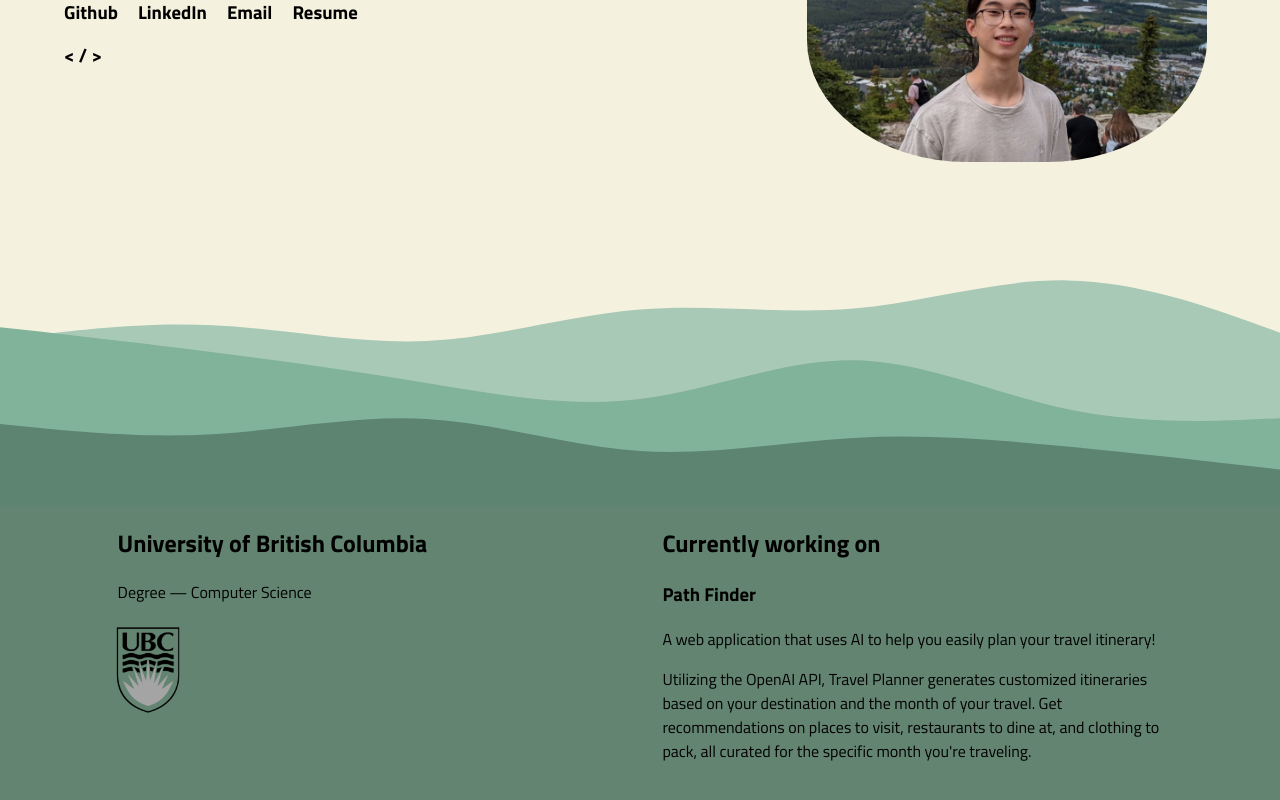
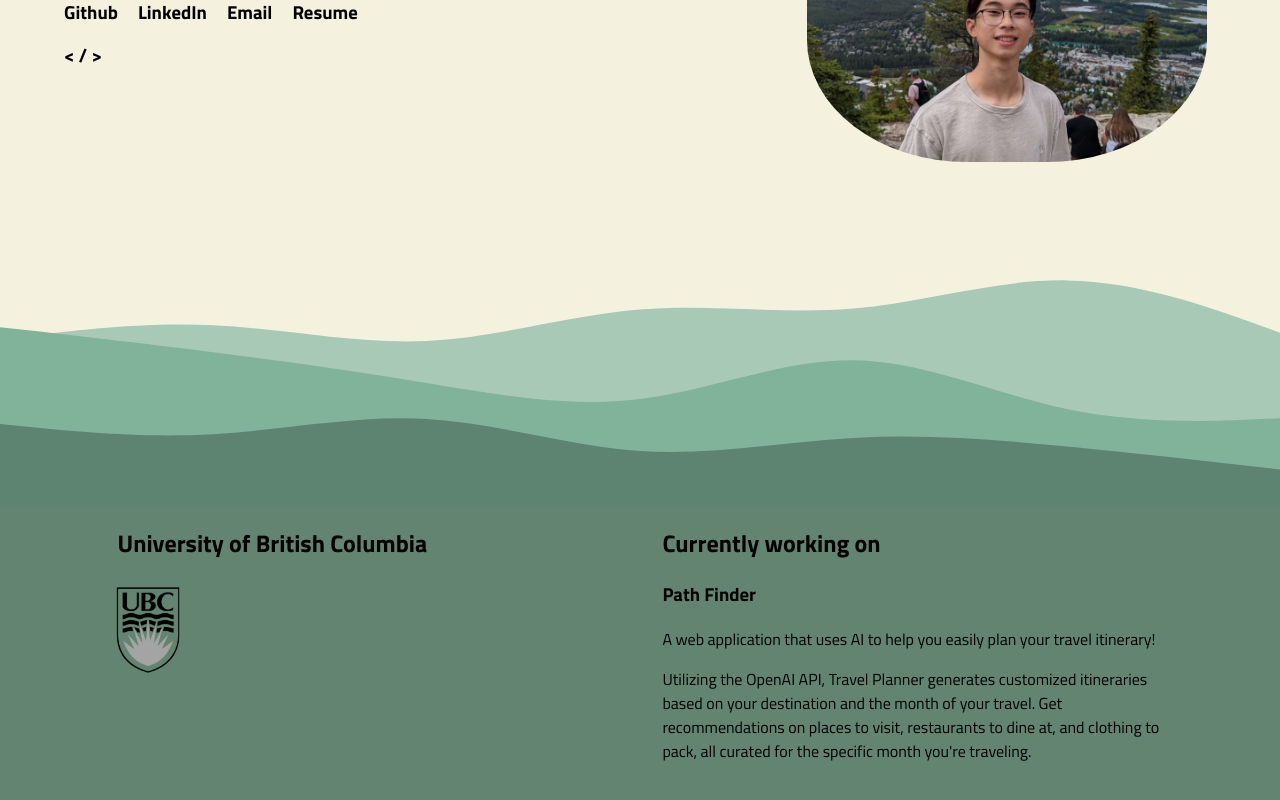
Before and after one commit to youngconnorr/PortfolioWebsite, a React (Vite) app: page / in a window 1280 px wide. Shown: the part 322-1122 px from the top of the page. Built offline with nearby package versions, Linux system fonts and the light colour scheme.

Commit message:
changed resume and changed css spacing

```diff
--- a/src/App.css
+++ b/src/App.css
@@ -98,7 +98,7 @@ section {
 }
 
 .grades-section {
-  height: 50vh;
+  height: 20vh;
 }
 
 .vertical-line {
@@ -399,6 +399,10 @@ section {
   .project-image {
     display: none;
   }
+
+  .grades-section {
+    height: 70vh;
+  }
 }
 
 @media only screen and (max-width: 879px) {
--- a/src/App.tsx
+++ b/src/App.tsx
@@ -80,7 +80,6 @@ function App() {
             <section className="description-section hidden">
               <section className="hidden">
                 <h2>University of British Columbia</h2>
-                <p>Degree — Computer Science</p>
                 <img
                   src={UBC}
                   alt="ubc logo"
```
Also changed, not shown: src/tools/pfp.jpg (added), 1 other file (tests, documents, lock files or other folders).
